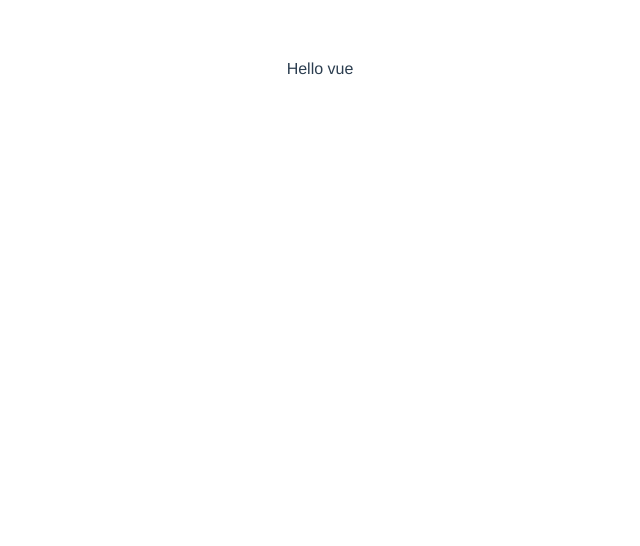
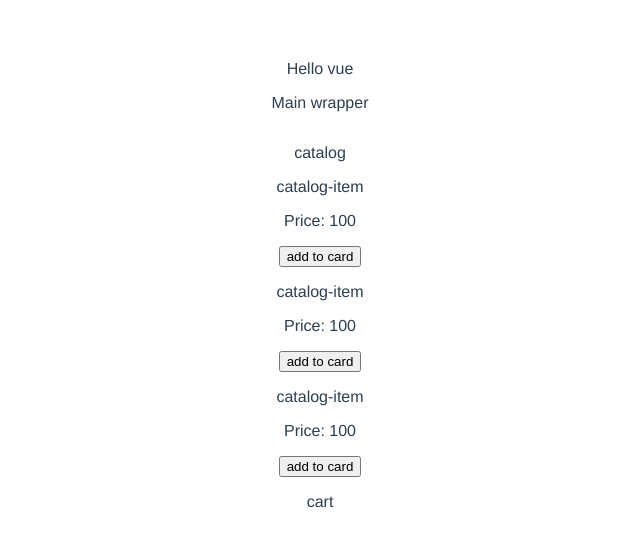
Before and after one commit to tool13/shop, a Vue app: page / in a window 1280 px wide. Shown: the top 546 px of the page, without its empty margins (320-960 px from the left). Built offline with nearby package versions, Linux system fonts and the light colour scheme.

Commit message:
create components

```diff
--- a/src/App.vue
+++ b/src/App.vue
@@ -1,15 +1,18 @@
 <template>
   <div id="app">
     Hello vue
+    <v-main-wrapper></v-main-wrapper>
   </div>
 </template>
 
 <script>
 
+  import vMainWrapper from './components/v-main-wrapper'
+
   export default {
     name: 'App',
     components: {
-
+      vMainWrapper
     }
   }
 </script>
--- /dev/null
+++ b/src/components/v-cart.vue
@@ -0,0 +1,23 @@
+<template>
+    <div class="v-cart">
+        <p>{{title}}</p>
+    </div>
+</template>
+
+<script>
+    export default {
+        name: 'v-cart',
+        components: {},
+        props: {},
+        data() {
+            return {
+                title: 'cart'
+            };
+        },
+        computed: {}
+    }
+</script>
+
+<style>
+
+</style>
--- /dev/null
+++ b/src/components/v-catalog-item.vue
@@ -0,0 +1,25 @@
+<template>
+    <div class="v-catalog-item">
+        <p>{{title}}</p>
+        <p>Price: 100</p>
+        <button>add to card</button>
+    </div>
+</template>
+
+<script>
+    export default {
+        name: 'v-catalog-item',
+        components: {},
+        props: {},
+        data() {
+            return {
+                title: 'catalog-item'
+            };
+        },
+        computed: {}
+    }
+</script>
+
+<style>
+
+</style>
--- /dev/null
+++ b/src/components/v-catalog.vue
@@ -0,0 +1,30 @@
+<template>
+    <div class="v-catalog">
+        <p>{{title}}</p>
+        <v-catalog-item></v-catalog-item>
+        <v-catalog-item></v-catalog-item>
+        <v-catalog-item></v-catalog-item>
+    </div>
+</template>
+
+<script>
+    import vCatalogItem from './v-catalog-item'
+
+    export default {
+        name: 'v-catalog',
+        components: {
+            vCatalogItem
+        },
+        props: {},
+        data() {
+            return {
+                title: 'catalog'
+            };
+        },
+        computed: {}
+    }
+</script>
+
+<style>
+
+</style>
--- /dev/null
+++ b/src/components/v-main-wrapper.vue
@@ -0,0 +1,43 @@
+<template>
+    <div class="v-main-wrapper">
+        <p>{{title}}</p>
+        <v-catalog></v-catalog>
+        <v-cart></v-cart>
+    </div>
+</template>
+
+<script>
+    import vCatalog from './v-catalog'
+    import vCart from './v-cart'
+
+    export default {
+        name: 'v-main-wrapper',
+        components: {
+            vCatalog,
+            vCart
+        },
+        props: {},
+        data() {
+            return {
+                title: 'Main wrapper'
+            };
+        },
+        computed: {},
+        methods: {},
+        watch: {},
+        mounted() {
+            console.log('Mounted fired')
+        }
+    }
+</script>
+
+<style>
+    .v-main-wrapper {
+        display: flex;
+        flex-direction: column;
+        justify-content: center;
+        align-items: center;
+        max-width: 900px;
+        margin: 0 auto;
+    }
+</style>
```
Lines whose indentation alone changed are shown as unchanged.
